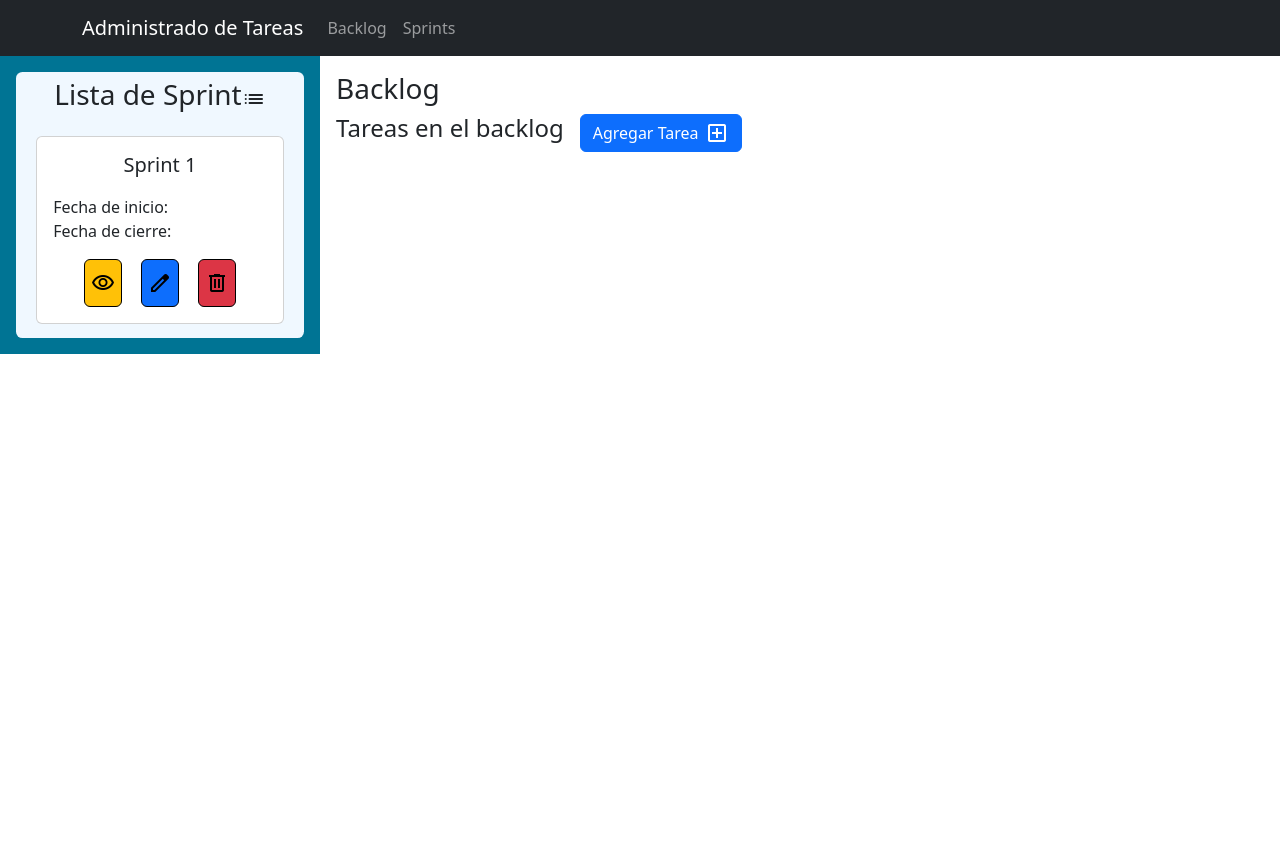
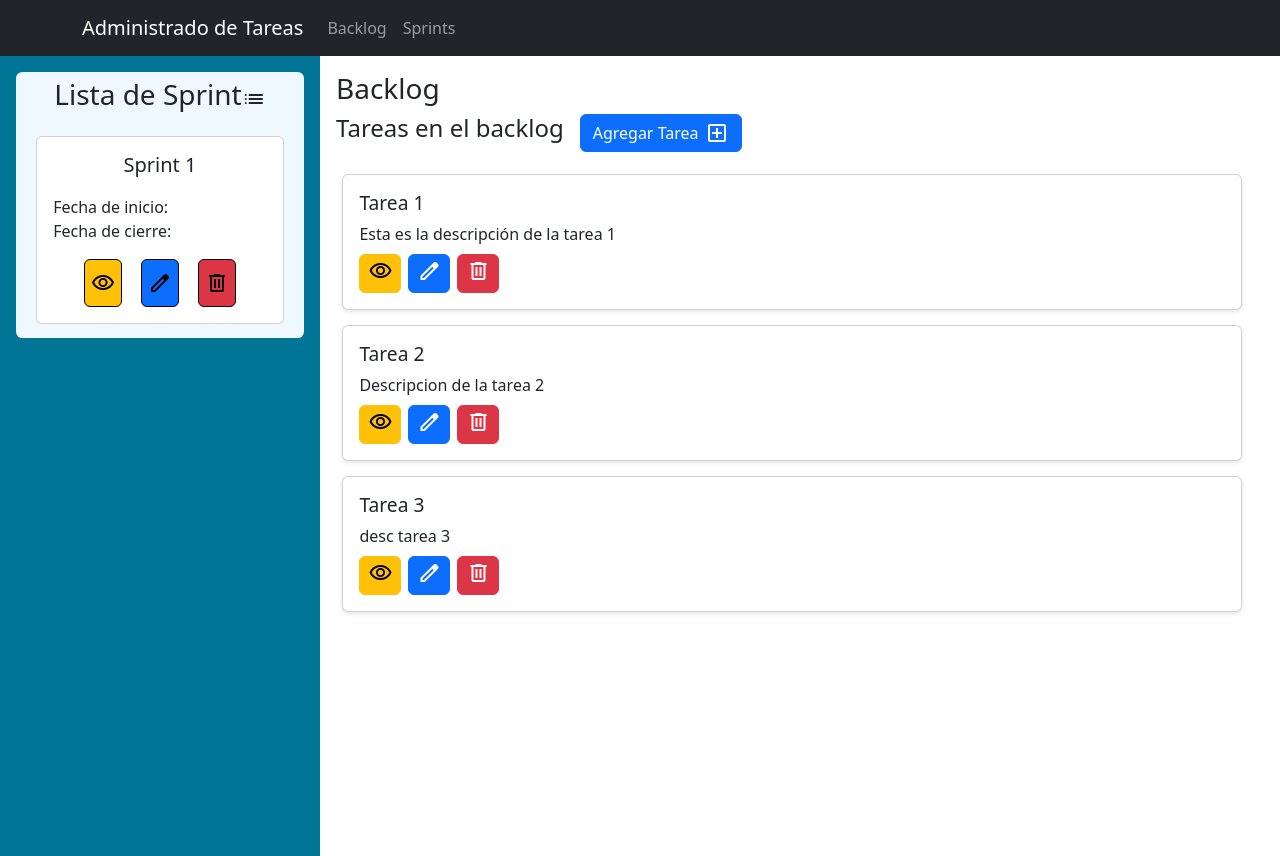
Before and after one commit to LautiTejada/TodoList, a React (Vite) app in the folder todoList/: page / in a window 1280 px wide. Shown: the top 856 px of the page. Before the commit the page ends 800 px from the top, so only its background shows below. Built offline with nearby package versions, Linux system fonts and the light colour scheme.

Commit message:
Funciones agregarTarea, VerTarea incorporadas, faltan otros detalles

```diff
--- a/todoList/db.json
+++ b/todoList/db.json
@@ -1,3 +1,25 @@
 {
-  "tareas": []
+  "tareas": [
+    {
+      "id": 1,
+      "titulo": "Tarea 1",
+      "descripcion": "Esta es la descripción de la tarea 1",
+      "fecha": "2022-01-01",
+      "estado": "pendiente"
+    },
+    {
+      "id": "1744062619910",
+      "titulo": "Tarea 2",
+      "descripcion": "Descripcion de la tarea 2",
+      "fechaLimite": "2025-04-16",
+      "status": "backlog"
+    },
+    {
+      "id": "1744063315494",
+      "titulo": "Tarea 3",
+      "descripcion": "desc tarea 3",
+      "fechaLimite": "2025-04-30",
+      "status": "backlog"
+    }
+  ]
 }
--- a/todoList/package.json
+++ b/todoList/package.json
@@ -18,12 +18,15 @@
     "react-bootstrap": "^2.10.9",
     "react-dom": "^19.0.0",
     "react-router": "^7.4.1",
+    "sweetalert2": "^11.17.2",
+    "uuid": "^11.1.0",
     "zustand": "^5.0.3"
   },
   "devDependencies": {
     "@eslint/js": "^9.21.0",
     "@types/react": "^19.0.10",
     "@types/react-dom": "^19.0.4",
+    "@types/uuid": "^10.0.0",
     "@vitejs/plugin-react": "^4.3.4",
     "eslint": "^9.21.0",
     "eslint-plugin-react-hooks": "^5.1.0",
--- a/todoList/src/components/CardTarea/CardTarea.tsx
+++ b/todoList/src/components/CardTarea/CardTarea.tsx
@@ -1,11 +1,27 @@
+import { useState } from "react";
 import { Card, Button, ButtonGroup } from "react-bootstrap";
 import { taskStore } from "../../store/todoStore";
 import { ITarea } from "../../types/ITodo";
 import styles from "./CardTarea.module.css";
+import { ModalVerTarea } from "../modals/ModalVerTarea/ModalVerTarea";
 
 export const CardTarea = () => {
-  // Obtener tareas del store
   const tareas = taskStore((state) => state.tareas);
+
+  const [modalShow, setModalShow] = useState(false);
+  const [tareaSeleccionada, setTareaSeleccionada] = useState<ITarea | null>(
+    null
+  );
+
+  const handleVerTarea = (tarea: ITarea) => {
+    setTareaSeleccionada(tarea);
+    setModalShow(true);
+  };
+
+  const handleClose = () => {
+    setModalShow(false);
+    setTareaSeleccionada(null);
+  };
 
   return (
     <div className={styles.tareasContainer}>
@@ -13,12 +29,17 @@ export const CardTarea = () => {
         <Card key={tarea.id} className={styles.card}>
           <Card.Body className={styles.cardBody}>
             <div className={styles.containerCard}>
-              <Card.Title className={styles.cardTitle}>
-                {tarea.titulo}
-              </Card.Title>
-              <Card.Text>{tarea.descripcion}</Card.Text>
-              <ButtonGroup className="gap-2">
-                <Button variant="warning" size="sm" className="rounded-2">
+              <h5 className={styles.cardTitle}>{tarea.titulo}</h5>
+
+              <div className={styles.cardDescripcion}>{tarea.descripcion}</div>
+
+              <ButtonGroup className="gap-2 mt-2">
+                <Button
+                  variant="warning"
+                  size="sm"
+                  className="rounded-2"
+                  onClick={() => handleVerTarea(tarea)}
+                >
                   <span className="material-symbols-outlined">visibility</span>
                 </Button>
                 <Button variant="primary" size="sm" className="rounded-2">
@@ -32,6 +53,12 @@ export const CardTarea = () => {
           </Card.Body>
         </Card>
       ))}
+
+      <ModalVerTarea
+        show={modalShow}
+        handleClose={handleClose}
+        tarea={tareaSeleccionada}
+      />
     </div>
   );
 };
--- a/todoList/src/components/layouts/Home/Home.module.css
+++ b/todoList/src/components/layouts/Home/Home.module.css
@@ -3,7 +3,7 @@
   background-color: #007494;
   flex-direction: column;
   width: 25vw;
-  max-height: 200vh;
+  height: 100vh;
 }
 .titleContainer {
   display: flex;
--- /dev/null
+++ b/todoList/src/components/modals/ModalAgregarTarea/ModalAgregarTarea.tsx
@@ -0,0 +1,83 @@
+import React, { useState } from "react";
+import { taskStore } from "../../../store/todoStore";
+import { Button, Form, Modal } from "react-bootstrap";
+import { ITarea } from "../../../types/ITodo";
+
+interface Props {
+  show: boolean;
+  handleClose: () => void;
+}
+
+export const ModalAgregarTarea = ({ show, handleClose }: Props) => {
+  const agregarUnaTarea = taskStore((state) => state.agregarUnaTarea);
+
+  const [titulo, setTitulo] = useState("");
+  const [descripcion, setDescripcion] = useState("");
+  const [fechaLimite, setFechaLimite] = useState("");
+
+  const handleSubmit = (e: React.FormEvent) => {
+    e.preventDefault();
+
+    if (!titulo || !descripcion || !fechaLimite) return;
+
+    const nuevaTarea: ITarea = {
+      id: Date.now().toString(),
+      titulo,
+      descripcion,
+      fechaLimite,
+      status: "backlog",
+    };
+
+    agregarUnaTarea(nuevaTarea);
+    setTitulo("");
+    setDescripcion("");
+    setFechaLimite("");
+    handleClose();
+  };
+
+  return (
+    <Modal show={show} onHide={handleClose}>
+      <Modal.Header closeButton>
+        <Modal.Title>Agregar nueva tarea</Modal.Title>
+      </Modal.Header>
+      <Modal.Body>
+        <Form onSubmit={handleSubmit}>
+          <Form.Group className="mb-3" controlId="titulo">
+            <Form.Label>Título</Form.Label>
+            <Form.Control
+              type="text"
+              value={titulo}
+              onChange={(e) => setTitulo(e.target.value)}
+              required
+            />
+          </Form.Group>
+
+          <Form.Group className="mb-3" controlId="descripcion">
+            <Form.Label>Descripción</Form.Label>
+            <Form.Control
+              as="textarea"
+              rows={3}
+              value={descripcion}
+              onChange={(e) => setDescripcion(e.target.value)}
+              required
+            />
+          </Form.Group>
+
+          <Form.Group className="mb-3" controlId="fechaLimite">
+            <Form.Label>Fecha límite</Form.Label>
+            <Form.Control
+              type="date"
+              value={fechaLimite}
+              onChange={(e) => setFechaLimite(e.target.value)}
+              required
+            />
+          </Form.Group>
+
+          <Button variant="primary" type="submit">
+            Agregar Tarea
+          </Button>
+        </Form>
+      </Modal.Body>
+    </Modal>
+  );
+};
--- /dev/null
+++ b/todoList/src/components/modals/ModalVerTarea/ModalVerTarea.tsx
@@ -0,0 +1,40 @@
+// src/components/modals/ModalVerTarea.tsx
+import { Modal, Button } from "react-bootstrap";
+import { ITarea } from "../../../types/ITodo";
+
+interface Props {
+  show: boolean;
+  handleClose: () => void;
+  tarea: ITarea | null;
+}
+
+export const ModalVerTarea = ({ show, handleClose, tarea }: Props) => {
+  if (!tarea) return null;
+
+  return (
+    <Modal show={show} onHide={handleClose}>
+      <Modal.Header closeButton>
+        <Modal.Title>Detalle de la Tarea</Modal.Title>
+      </Modal.Header>
+      <Modal.Body>
+        <p>
+          <strong>Título:</strong> {tarea.titulo}
+        </p>
+        <p>
+          <strong>Descripción:</strong> {tarea.descripcion}
+        </p>
+        <p>
+          <strong>Fecha Límite:</strong> {tarea.fechaLimite}
+        </p>
+        <p>
+          <strong>Estado:</strong> {tarea.status}
+        </p>
+      </Modal.Body>
+      <Modal.Footer>
+        <Button variant="secondary" onClick={handleClose}>
+          Cerrar
+        </Button>
+      </Modal.Footer>
+    </Modal>
+  );
+};
--- a/todoList/src/components/screens/BacklogScreen/BacklogScreen.tsx
+++ b/todoList/src/components/screens/BacklogScreen/BacklogScreen.tsx
@@ -3,8 +3,15 @@ import { CardTarea } from "../../CardTarea/CardTarea";
 import { Header } from "../../layouts/Header/Header";
 import { Home } from "../../layouts/Home/Home";
 import styles from "./BacklogScreen.module.css";
+import { ModalAgregarTarea } from "../../modals/ModalAgregarTarea/ModalAgregarTarea";
+import { useState } from "react";
 
 export const BacklogScreen = () => {
+  const [showModal, setShowModal] = useState(false);
+
+  const handleOpenModal = () => setShowModal(true);
+  const handleCloseModal = () => setShowModal(false);
+
   return (
     <>
       <Header />
@@ -15,7 +22,7 @@ export const BacklogScreen = () => {
             <h3>Backlog</h3>
             <div className={styles.tareasHeader}>
               <h4>Tareas en el backlog</h4>
-              <Button variant="primary">
+              <Button variant="primary" onClick={handleOpenModal}>
                 <div className={styles.addTareaButton}>
                   Agregar Tarea
                   <span className="material-symbols-outlined">add_box</span>
@@ -28,6 +35,7 @@ export const BacklogScreen = () => {
           </div>
         </div>
       </div>
+      <ModalAgregarTarea show={showModal} handleClose={handleCloseModal} />
     </>
   );
 };
--- a/todoList/src/http/todoList.ts
+++ b/todoList/src/http/todoList.ts
@@ -14,12 +14,10 @@ export const getAllTareas = async () => {
 
 export const postNuevaTarea = async (nuevaTarea: ITarea) => {
   try {
-    const response = await axios.post<ITarea[]>(API_URL, {
-      ...nuevaTarea,
-    });
+    const response = await axios.post<ITarea>(API_URL, nuevaTarea);
     return response.data;
   } catch (error) {
-    console.log(error);
+    console.log("Error al guardar la tarea:", error);
   }
 };
 
--- a/todoList/src/store/todoStore.ts
+++ b/todoList/src/store/todoStore.ts
@@ -1,5 +1,6 @@
 import { create } from "zustand";
 import { ITarea } from "../types/ITodo";
+import { postNuevaTarea } from "../http/todoList";
 
 interface ITaskStore {
   tareas: ITarea[];
@@ -18,8 +19,12 @@ export const taskStore = create<ITaskStore>((set) => ({
 
   //Agregar una tarea
 
-  agregarUnaTarea: (nuevaTarea) =>
-    set((state) => ({ tareas: [...state.tareas, nuevaTarea] })),
+  agregarUnaTarea: async (nuevaTarea) => {
+    await postNuevaTarea(nuevaTarea); // ✅ guardar en db.json
+    set((state) => ({
+      tareas: [...state.tareas, nuevaTarea], // ✅ reflejar en UI
+    }));
+  },
 
   //Editar una tarea
 
```
Also changed, not shown: 1 other file (tests, documents, lock files or other folders).
